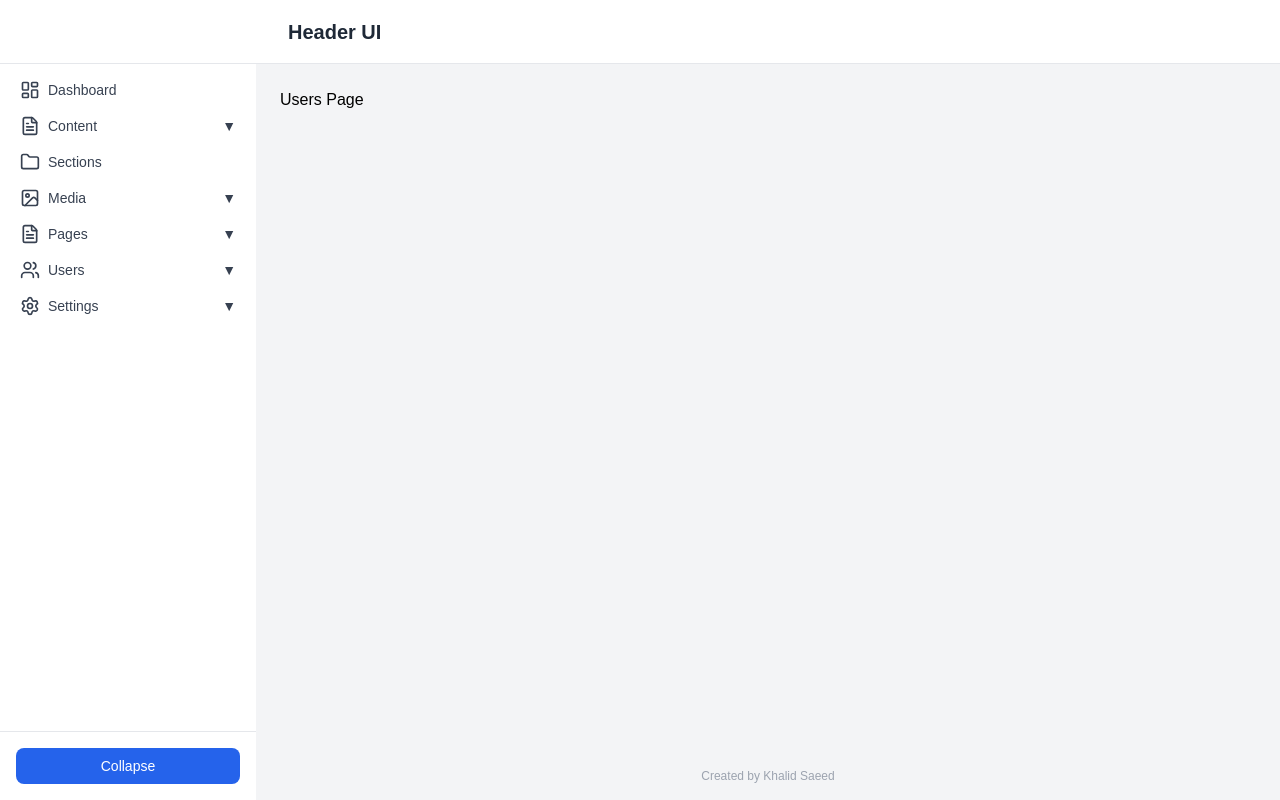
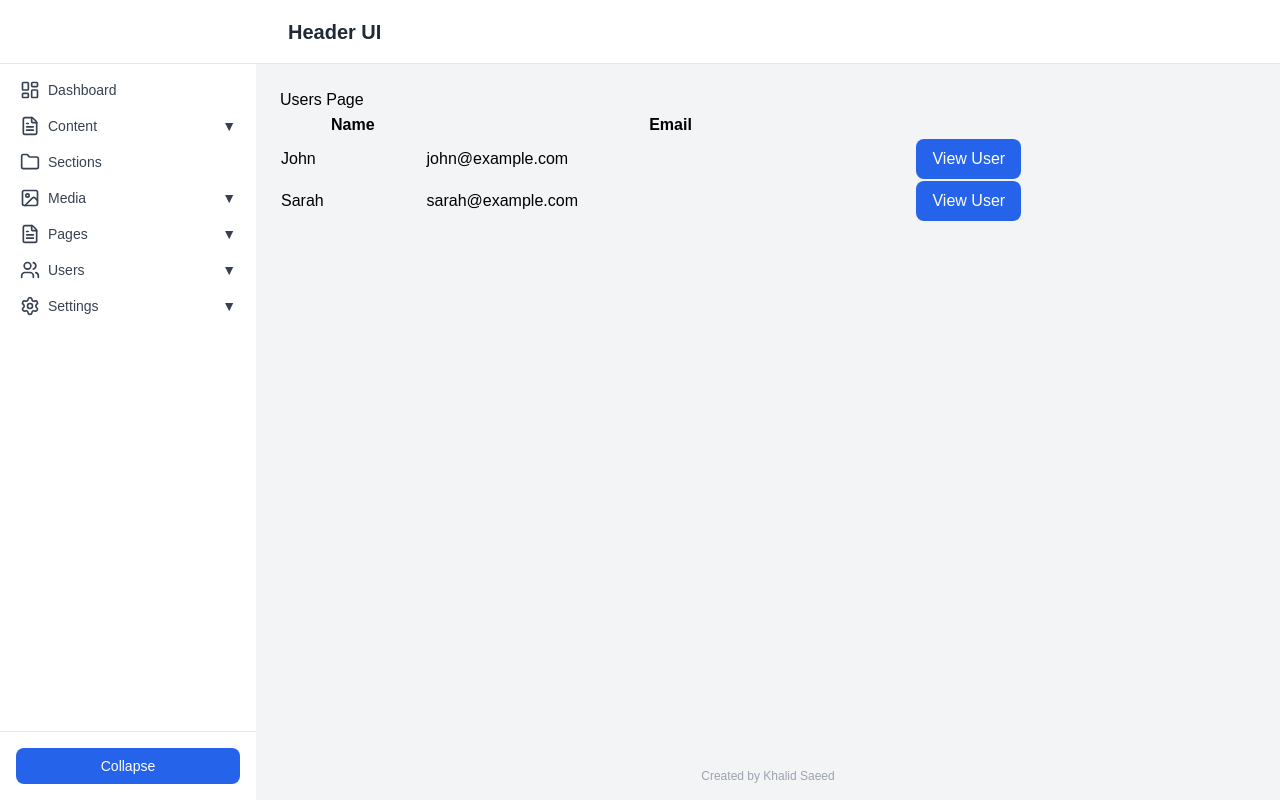
Before and after one commit to khalidsheikhs/react-app, a React (Vite) app: page /users in a window 1280 px wide. Built offline with nearby package versions, Linux system fonts and the light colour scheme.

Commit message:
Users by redux thunk

```diff
--- a/src/app/store/store.ts
+++ b/src/app/store/store.ts
@@ -1,9 +1,11 @@
 import { configureStore } from "@reduxjs/toolkit"
 import sidebarReducer from "./slices/sidebar"
+import usersReducer from "@/features/users/usersSlice"
 
  const store = configureStore({
   reducer: {
     sidebar: sidebarReducer,
+    users: usersReducer,
   },
 })
 
--- a/src/features/users/components/UserList.tsx
+++ b/src/features/users/components/UserList.tsx
@@ -4,8 +4,8 @@ import Button from "@/components/ui/Button"
 
 type UserListProps = {
   users: User[]
-  selectedUserId: number | null
-  onSelectUser: (id: number) => void
+  selectedUserId?: number | null
+  onSelectUser?: (id: number) => void
 }
 
 function UserList({ users, selectedUserId, onSelectUser}: UserListProps) {
@@ -14,9 +14,9 @@ function UserList({ users, selectedUserId, onSelectUser}: UserListProps) {
     <table width="100%">
       <thead>
         <tr>
-          <th>User Name</th>
-          <th>User Email</th>
-          <th>Action</th>
+          <th>Name</th>
+          <th>Email</th>
+          <th></th>
         </tr>
       </thead>
       <tbody>
--- a/src/features/users/hooks/useUsers.ts
+++ b/src/features/users/hooks/useUsers.ts
@@ -1,32 +1,23 @@
-import { useState } from "react"
-// import { getUsers } from "../services/userService"
-import type { User } from "../types"
+import { useEffect } from "react"
+import { useAppSelector, useAppDispatch } from "@/app/store/hooks"
+import { fetchUsers } from "../usersSlice"
 
 export function useUsers() {
-  const [users] = useState<User[]>([{
-  id: 1,
-  name: 'Khalid',
-  email: 'khalid.saeed@eremnews.com'
-}])
-  /* const [loading, setLoading] = useState(true);
-  const [error, setError] = useState<string | null>(null);
+  const dispatch = useAppDispatch()
+
+  const { users, status, error } = useAppSelector(
+    (state) => state.users
+  )
 
   useEffect(() => {
-    getUsers()
-      .then((data) => {
-        setUsers(data);
-      })
-      .catch((error) => {
-        setError(error instanceof Error ? error.message : "Something went wrong");
-      })
-      .finally(() => {
-        setLoading(false);
-      });
-  }, []);*/
+    if (status === "idle") {
+      dispatch(fetchUsers())
+    }
+  }, [dispatch, status])
 
   return {
     users,
-    // loading,
-    // error,
+    loading: status === "loading",
+    error,
   }
 }
--- a/src/features/users/services/userService.ts
+++ b/src/features/users/services/userService.ts
@@ -1,11 +1,27 @@
 import type { User } from "../types"
 
 export async function getUsers(): Promise<User[]> {
-  const response = await fetch("/api/users");
+  /* const response = await fetch("/api/users");
 
   if (!response.ok) {
     throw new Error("Failed to fetch users");
   }
 
-  return response.json()
+  return response.json()*/
+  return new Promise((resolve) => {
+    setTimeout(() => {
+      resolve([
+        {
+          id: 1,
+          name: "John",
+          email: "john@example.com",
+        },
+        {
+          id: 2,
+          name: "Sarah",
+          email: "sarah@example.com",
+        },
+      ])
+    }, 2000)
+  })
 }
--- a/src/features/users/types.ts
+++ b/src/features/users/types.ts
@@ -3,3 +3,9 @@ export type User = {
   name: string
   email: string
 }
+
+export type UsersState = {
+  users: User[]
+  status: "idle" | "loading" | "succeeded" | "failed"
+  error: string | null
+}
--- /dev/null
+++ b/src/features/users/usersSlice.ts
@@ -0,0 +1,39 @@
+import { createAsyncThunk, createSlice } from "@reduxjs/toolkit"
+import type { UsersState } from "./types"
+import { getUsers } from "./services/userService"
+
+const initialState: UsersState = {
+  users: [],
+  status: "idle",
+  error: null,
+}
+
+export const fetchUsers = createAsyncThunk(
+  "users/fetchUsers",
+  async () => {
+    return await getUsers()
+  }
+)
+
+const usersSlice = createSlice({
+  name: "users",
+  initialState,
+  reducers: {},
+  extraReducers: (builder) => {
+    builder
+      .addCase(fetchUsers.pending, (state) => {
+        state.status = "loading"
+        state.error = null
+      })
+      .addCase(fetchUsers.fulfilled, (state, action) => {
+        state.status = "succeeded"
+        state.users = action.payload
+      })
+      .addCase(fetchUsers.rejected, (state, action) => {
+        state.status = "failed"
+        state.error = action.error.message ?? "Failed to fetch users"
+      })
+  },
+})
+
+export default usersSlice.reducer
--- a/src/pages/UsersPage.tsx
+++ b/src/pages/UsersPage.tsx
@@ -1,8 +1,31 @@
+import { useUsers } from "@/features/users/hooks/useUsers"
+import UserList from "@/features/users/components/UserList"
+import SelectedUser from "@/features/users/components/SelectedUser"
+import { useState } from "react"
+
 function UsersPage() {
+  let [ selectedUserId, setSelectedUserId ] = useState<number | null>(null)
+  const { users, loading, error } = useUsers()
+
+  if (loading) {
+    return <p>Loading users...</p>
+  }
+
+  if (error) {
+    return <p>Error: {error}</p>
+  }
+
+  const selectUser = (id: number | null):void => {
+    setSelectedUserId(id)
+  }
+
   return (
-    <>
+    <div>
       <h2>Users Page</h2>
-    </>
+
+      <UserList users={users} selectedUserId={selectedUserId} onSelectUser={selectUser} />
+      <SelectedUser selectedUserId={selectedUserId} />
+    </div>
   )
 }
 
```
